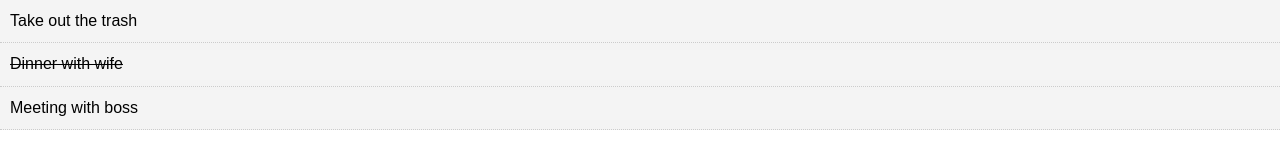
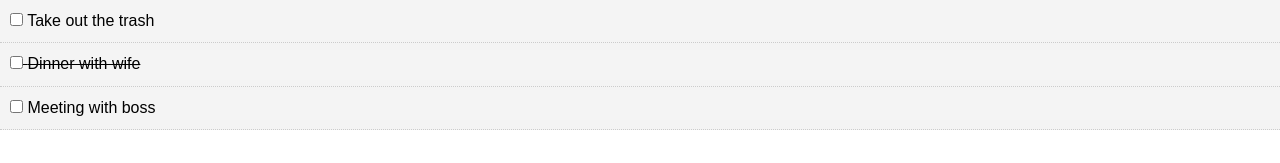
Before and after one commit to Afloatz/todo, a React (Create React App) app: page / in a window 1280 px wide. Shown: the top 163 px of the page. Built offline with nearby package versions, Linux system fonts and the light colour scheme.

Commit message:
checkbox event

```diff
--- a/src/components/TodoItem.js
+++ b/src/components/TodoItem.js
@@ -13,10 +13,15 @@ export class TodoItem extends Component {
 
     }
 
+    markComplete = (e) => {
+        console.log(this.props)
+    }
+
     render() {
         return (
             <div style={ this.getStyle() }>
                 <p>
+                    <input type="checkbox" onChange={this.markComplete}/> {' '}
                     { this.props.todo.title }
                 </p>
             </div>
```
